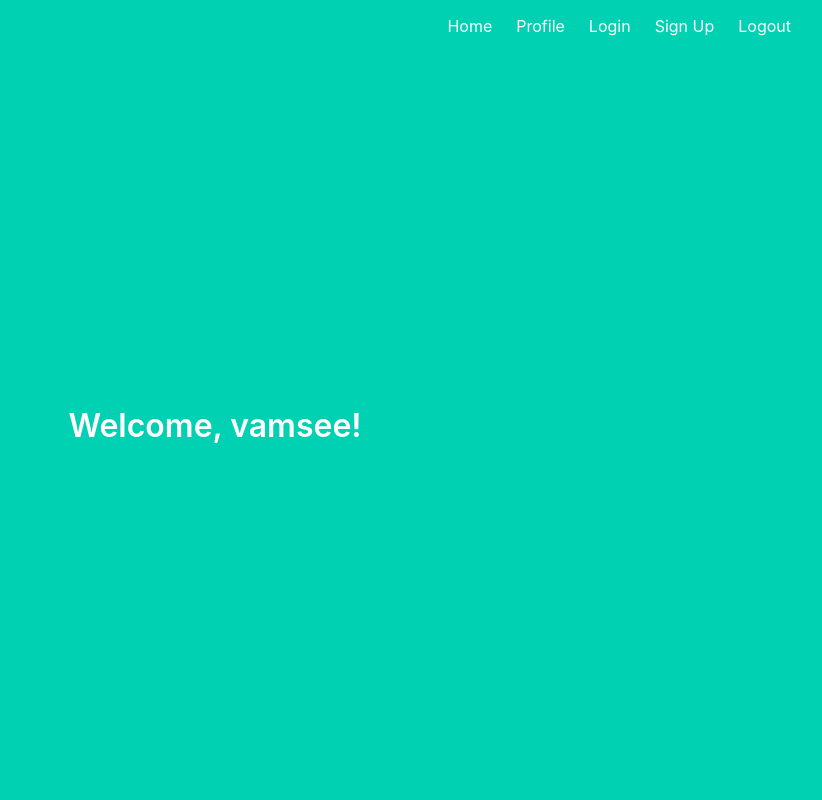
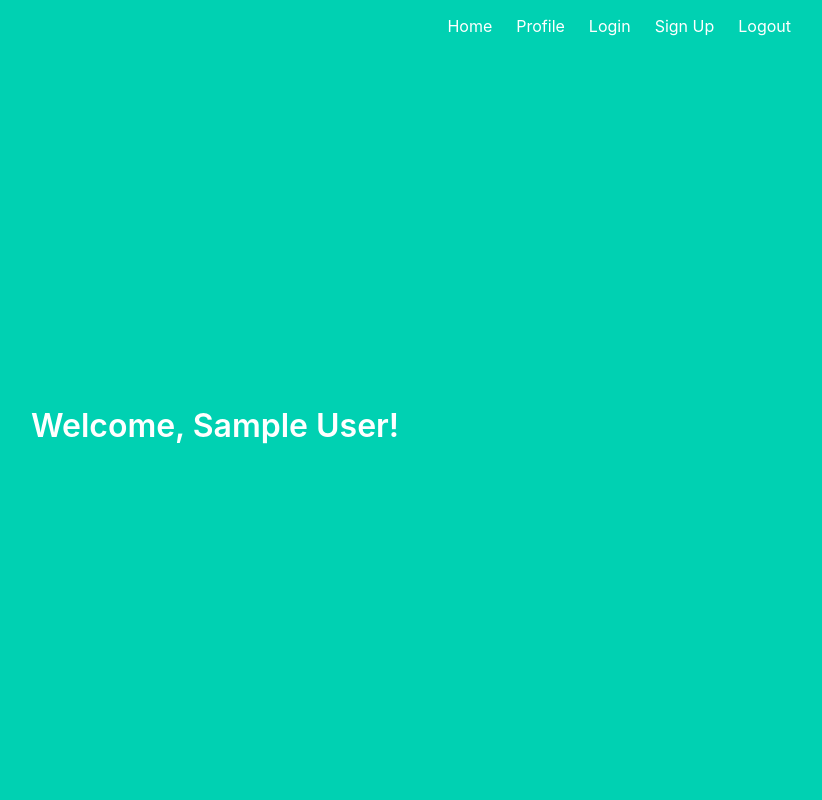
Before and after one commit to vamsee9/FlaskLoginApp, a Flask app: page /profile in a window 1280 px wide. Shown: the whole page, without its empty margins (425-1247 px from the left). Run offline with Flask 2, Linux system fonts and the light colour scheme; the visitor is signed in with stand-in values (Sample User, id 1); data comes from the database, SQL or seed files in the repository.

Commit message:
Profile: Get name from db
Signed-off-by: vamsee9 <4n0n5ur7@protonmail.com>

```diff
--- a/project/main.py
+++ b/project/main.py
@@ -1,12 +1,15 @@
 from flask import Blueprint, render_template
+from flask_login import login_required, current_user
 from . import db
 
 main = Blueprint('main', __name__)
+
 
 @main.route('/')
 def index():
     return render_template('index.html')
 
+
 @main.route('/profile')
 def profile():
-    return render_template('profile.html')
+    return render_template('profile.html', name=current_user.name)
--- a/project/templates/profile.html
+++ b/project/templates/profile.html
@@ -2,6 +2,6 @@
 
 {% block content %}
 <h1 class="title">
-    Welcome, vamsee!
+    Welcome, {{name}}!
 </h1>
 {% endblock %}
```
